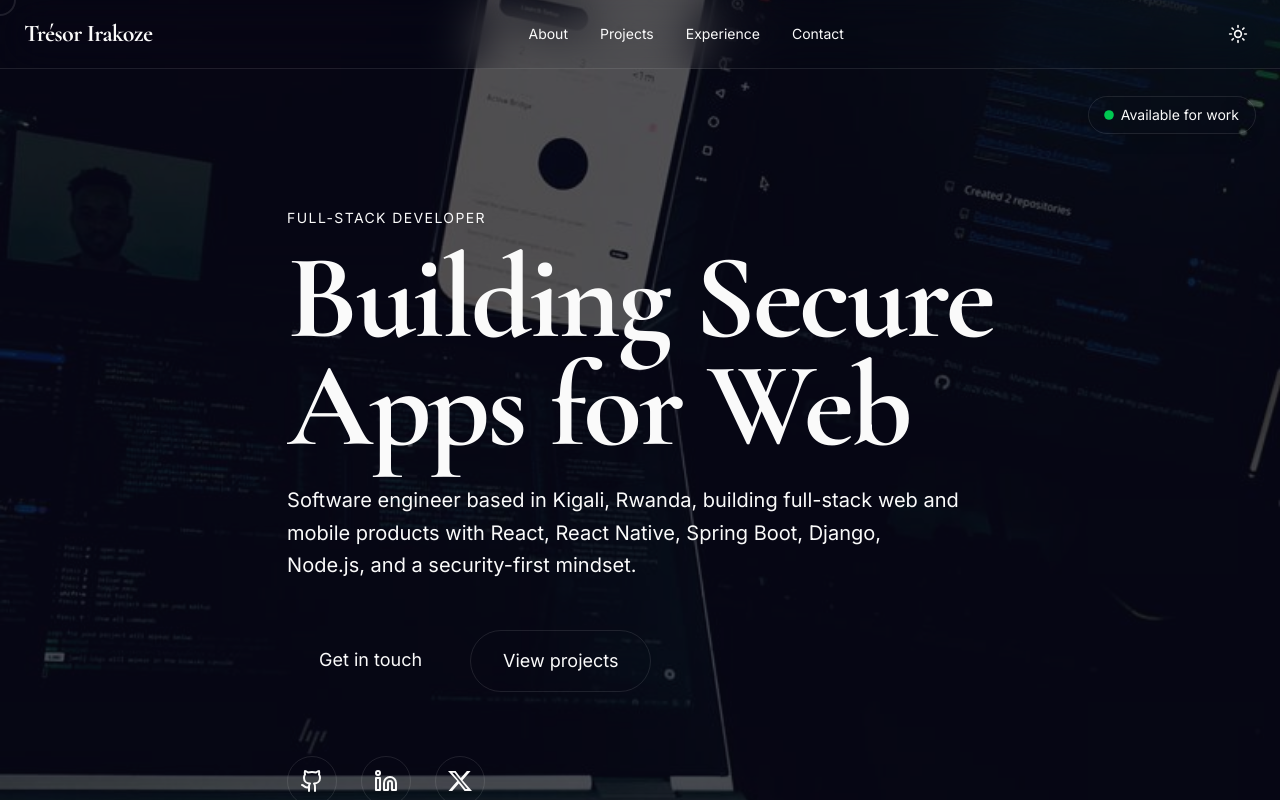
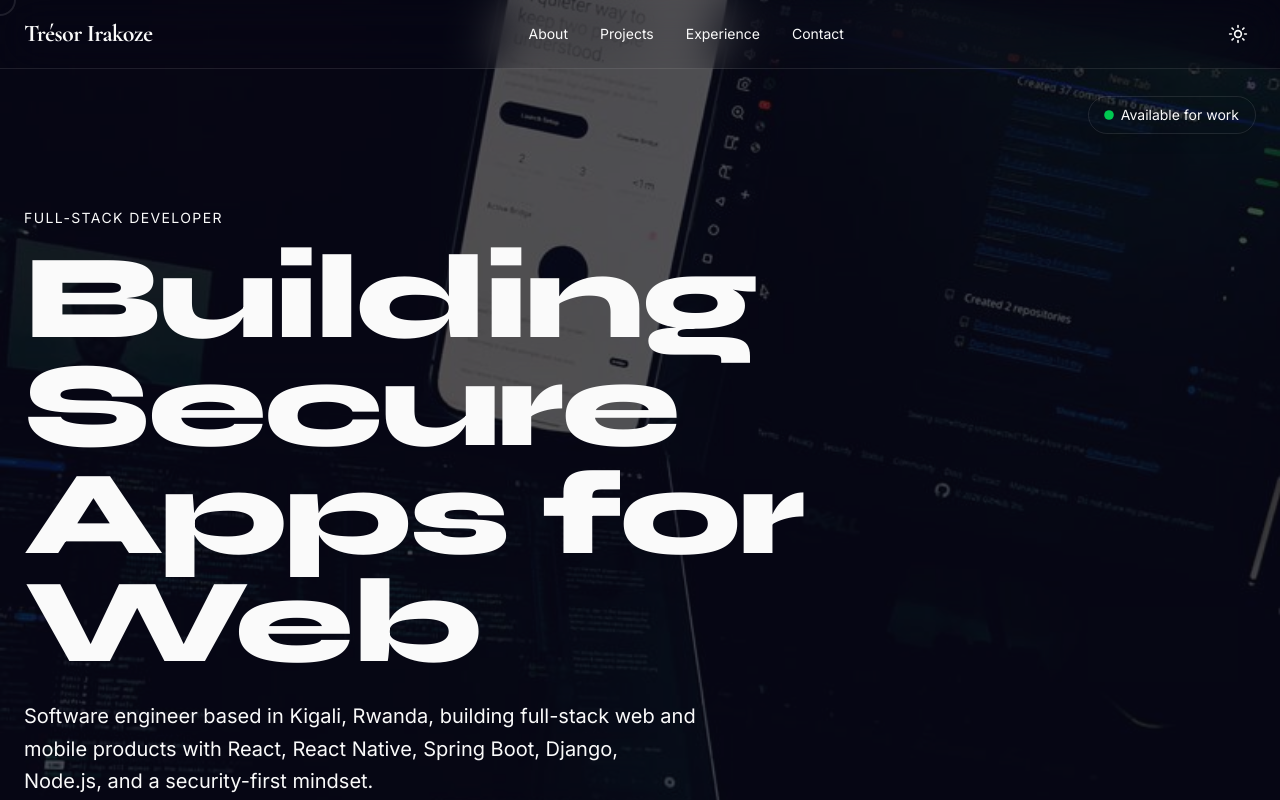
Before and after one commit to Don-tresor05/brand, a React (Vite) app: page / in a window 1280 px wide. Shown: the top 800 px of the page. Built offline with nearby package versions, Linux system fonts and the light colour scheme; no server answers.

Commit message:
Restore hero headline font

```diff
--- a/src/app/App.tsx
+++ b/src/app/App.tsx
@@ -130,7 +130,7 @@ export default function App() {
             <div className="overflow-hidden">
               <motion.h1
                 className="text-[120px] leading-[0.9] tracking-tight mb-6"
-                style={{ fontFamily: 'Cormorant Garamond, serif', fontWeight: 700 }}
+                style={{ fontFamily: 'Syne, sans-serif', fontWeight: 800 }}
                 initial={{ y: 100 }}
                 animate={{ y: 0 }}
                 transition={{ duration: 0.8, delay: 0.3 }}
--- a/src/styles/fonts.css
+++ b/src/styles/fonts.css
@@ -1 +1 @@
-@import url('https://fonts.googleapis.com/css2?family=Cormorant+Garamond:ital,wght@0,400;0,500;0,600;0,700;1,400;1,500;1,600;1,700&family=Inter:wght@400;500;600;700&family=JetBrains+Mono:wght@400;500&display=swap');
+@import url('https://fonts.googleapis.com/css2?family=Cormorant+Garamond:ital,wght@0,400;0,500;0,600;0,700;1,400;1,500;1,600;1,700&family=Inter:wght@400;500;600;700&family=JetBrains+Mono:wght@400;500&family=Syne:wght@600;700;800&display=swap');
```
Also changed, not shown: 5 other files (tests, documents, lock files or other folders).
